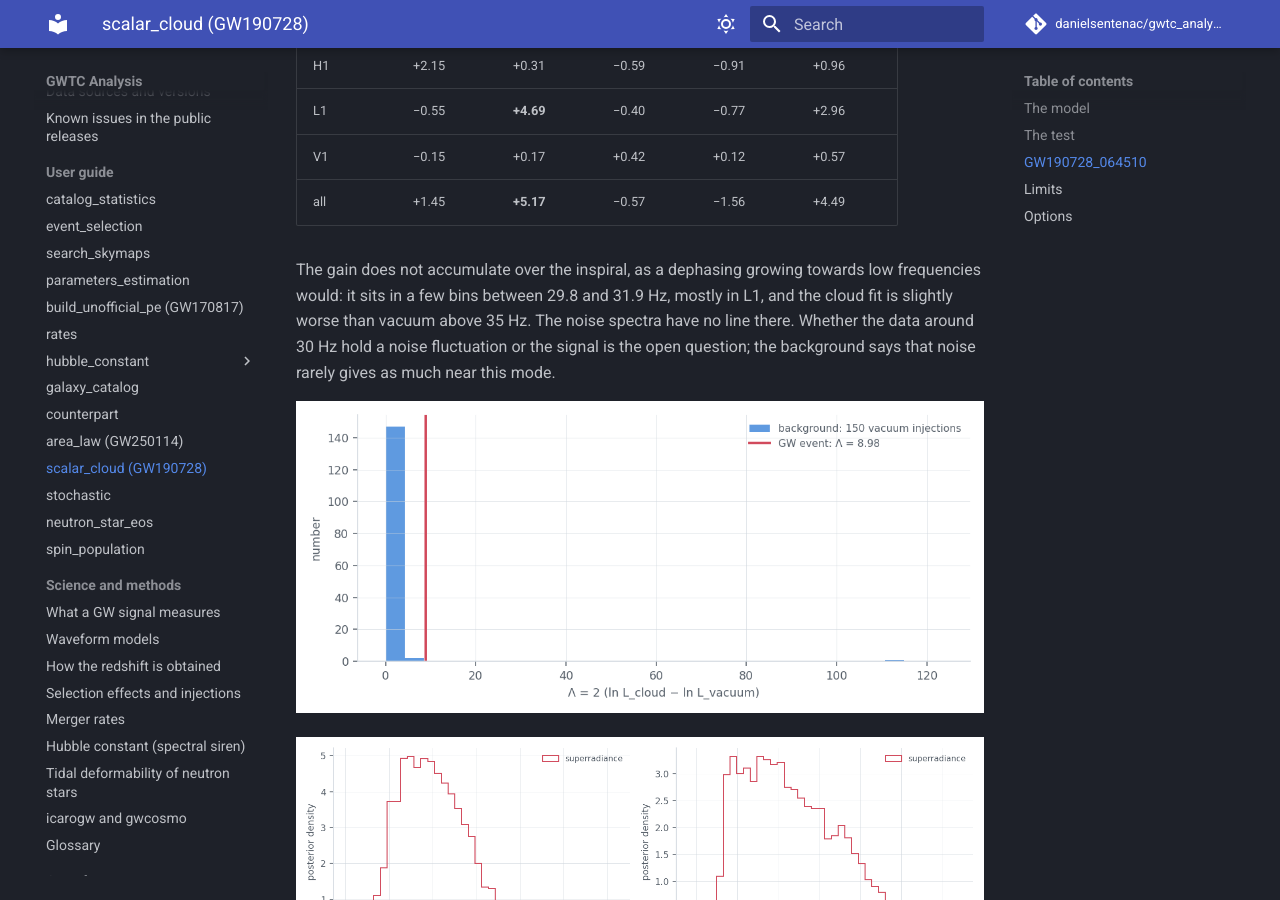
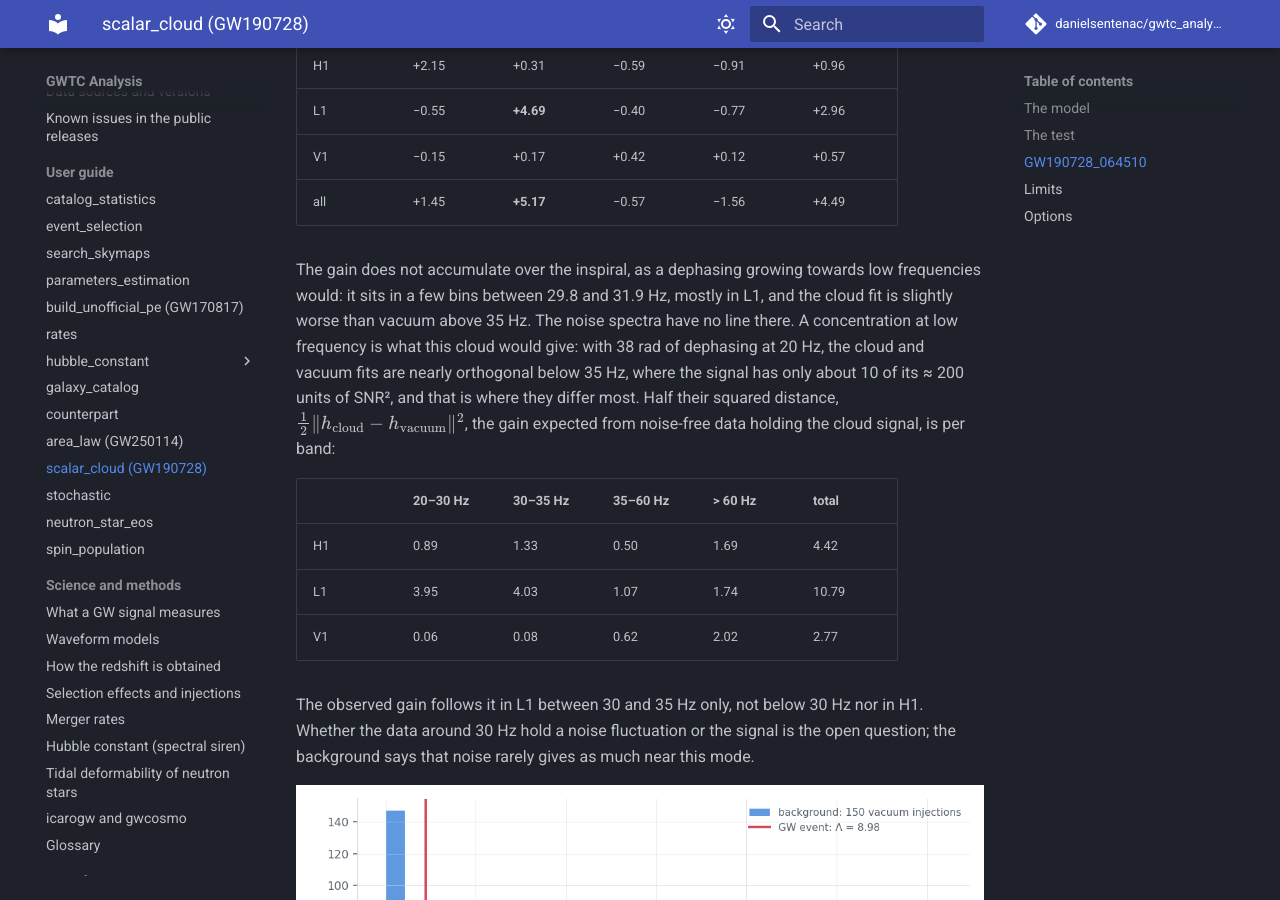
Before and after one commit to danielsentenac/gwtc_analysis, an MkDocs documentation site: the page built from docs/modes/scalar-cloud.md, in a window 1280 px wide and 900 px high, scrolled down 4299 px. Built offline with MkDocs 1.6.1 and Material for MkDocs 9.7.7, drawn with Linux system fonts in a browser that asks for light colours; comment, search, counter and statistics services are not loaded.

Commit message:
docs: scalar_cloud, expected gain of the cloud fit by band
Co-Authored-By: Claude Opus 5.5 <noreply@anthropic.com>

```diff
--- a/docs/modes/scalar-cloud.md
+++ b/docs/modes/scalar-cloud.md
@@ -129,8 +129,20 @@ about a day each), 151 jobs of about an hour for the event and the background.
 
 The gain does not accumulate over the inspiral, as a dephasing growing towards low frequencies would: it sits in a
 few bins between 29.8 and 31.9 Hz, mostly in L1, and the cloud fit is slightly worse than vacuum above 35 Hz. The
-noise spectra have no line there. Whether the data around 30 Hz hold a noise fluctuation or the signal is the open
-question; the background says that noise rarely gives as much near this mode.
+noise spectra have no line there. A concentration at low frequency is what this cloud would give: with 38 rad of
+dephasing at 20 Hz, the cloud and vacuum fits are nearly orthogonal below 35 Hz, where the signal has only about 10
+of its ≈ 200 units of SNR², and that is where they differ most. Half their squared distance, \(\frac12\lVert h_\text{cloud}
+- h_\text{vacuum}\rVert^2\), the gain expected from noise-free data holding the cloud signal, is per band:
+
+| | 20–30 Hz | 30–35 Hz | 35–60 Hz | > 60 Hz | total |
+|---|---|---|---|---|---|
+| H1 | 0.89 | 1.33 | 0.50 | 1.69 | 4.42 |
+| L1 | 3.95 | 4.03 | 1.07 | 1.74 | 10.79 |
+| V1 | 0.06 | 0.08 | 0.62 | 2.02 | 2.77 |
+
+The observed gain follows it in L1 between 30 and 35 Hz only, not below 30 Hz nor in H1. Whether the data around
+30 Hz hold a noise fluctuation or the signal is the open question; the background says that noise rarely gives as
+much near this mode.
 
 ![Background of Λ](../img/modes/scalar_cloud_background_GW190728.png)
 
```
